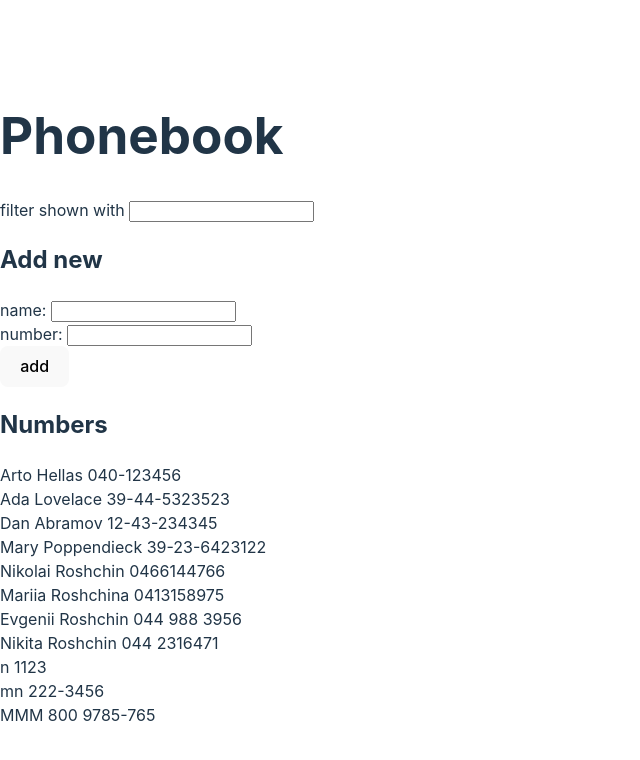
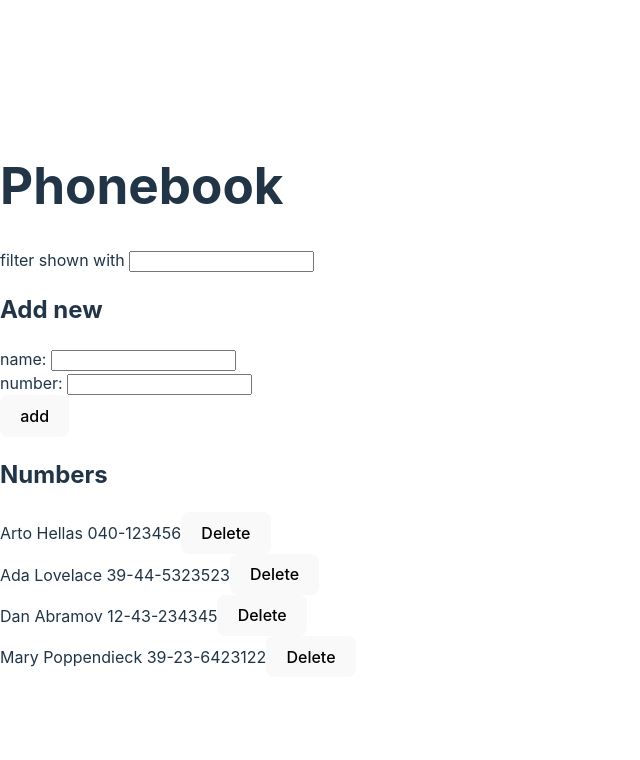
Before and after one commit to nikolairoshchin/fullstackopen, a React (Vite) app in the folder part2/phonebook/: page / in a window 1280 px wide. Shown: the top 760 px of the page, without its empty margins (0-640 px from the left). Built offline with nearby package versions, Linux system fonts and the light colour scheme; data requests are answered from the project's data file.

Commit message:
exercise 2.14 added

```diff
--- a/part2/phonebook/db.json
+++ b/part2/phonebook/db.json
@@ -19,41 +19,6 @@
       "name": "Mary Poppendieck",
       "number": "39-23-6423122",
       "id": "4"
-    },
-    {
-      "id": "41",
-      "name": "Nikolai Roshchin",
-      "number": "0466144766"
-    },
-    {
-      "id": "411",
-      "name": "Mariia Roshchina",
-      "number": "0413158975"
-    },
-    {
-      "id": "9570",
-      "name": "Evgenii Roshchin",
-      "number": "044 988 3956"
-    },
-    {
-      "id": "aff8",
-      "name": "Nikita Roshchin",
-      "number": "044 2316471"
-    },
-    {
-      "id": "4b2e",
-      "name": "n",
-      "number": "1123"
-    },
-    {
-      "id": "baef",
-      "name": "mn",
-      "number": "222-3456"
-    },
-    {
-      "id": "20ae",
-      "name": "MMM",
-      "number": "800 9785-765"
     }
   ]
 }
--- a/part2/phonebook/src/App.jsx
+++ b/part2/phonebook/src/App.jsx
@@ -24,7 +24,7 @@
       <h2>Add new</h2>
         <AddName persons={persons} setPersons={setPersons} />
       <h2>Numbers</h2>
-        <Persons persons={persons} filterShow={filterShow} />
+        <Persons persons={persons} setPersons={setPersons} filterShow={filterShow} />
     </div>
   )
 }
--- a/part2/phonebook/src/components/Persons.jsx
+++ b/part2/phonebook/src/components/Persons.jsx
@@ -1,11 +1,27 @@
-const Persons = ( {persons, filterShow} ) => {
+import phonebookService from '../services/phonebook'
+
+const Persons = ( {persons, setPersons, filterShow} ) => {
   const filteredPersons = persons.filter(person =>
     ((person.name).
     toLowerCase()).
     includes(filterShow.toLowerCase()))
+
+  const handleDelete = (id, name) => {
+    if (window.confirm(`Delete ${name}?`)) {
+      phonebookService
+        .remove(id)
+        .then(response => {
+        setPersons(persons.filter(person => person.id != response.id))
+      })
+    }
+  }
+
   return (
       filteredPersons.map(person =>
-        <div key={person.id}>{person.name} {person.number}</div>
+        <div key={person.id}>
+          {person.name} {person.number}
+          <button onClick={() => handleDelete(person.id, person.name)}>Delete</button>
+        </div>
       )
   )
 }
--- a/part2/phonebook/src/services/phonebook.js
+++ b/part2/phonebook/src/services/phonebook.js
@@ -11,4 +11,9 @@
     return request.then(response => response.data)
 }
 
-export default { getAll, create }
+const remove = (id) => {
+    const request = axios.delete(`${baseURL}/${id}`)
+    return request.then(response => response.data)
+}
+
+export default { getAll, create, remove }
```
